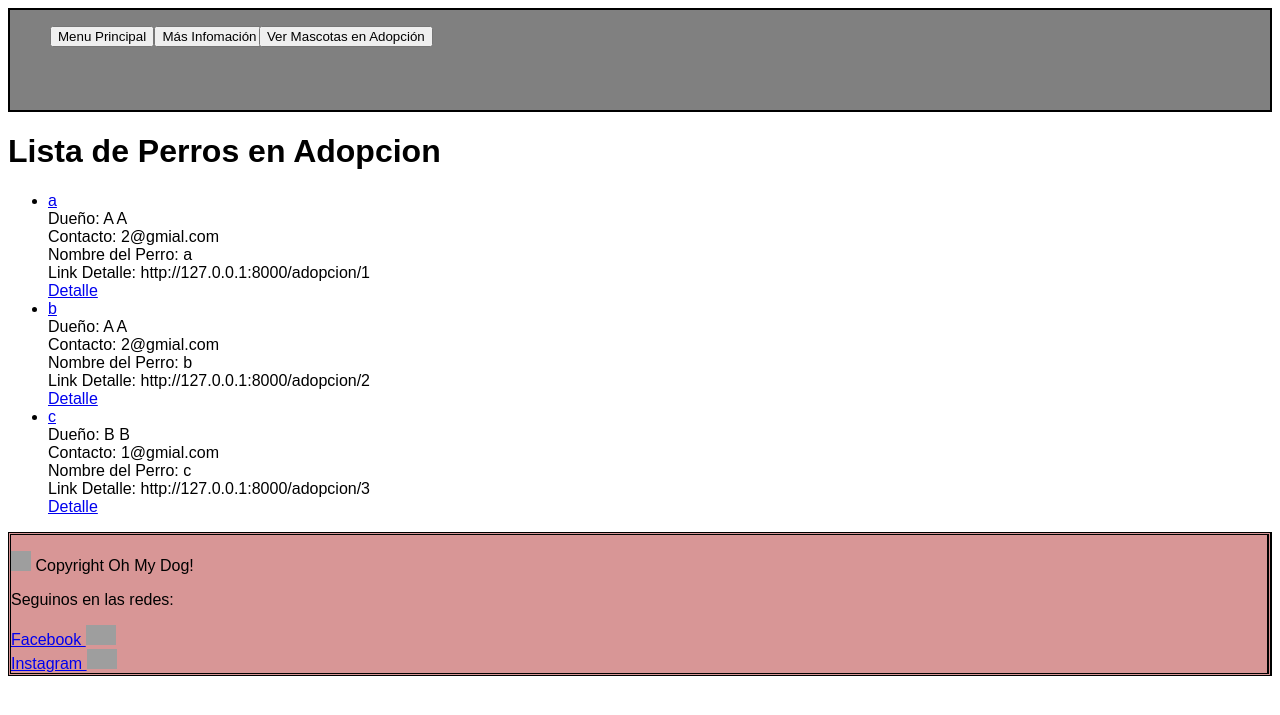
After one commit to dome0luis0valentin/OhMyDog, a Django app: page /adopcion/ in a window 1280 px wide. The commit adds this page. Shown: the top 715 px of the page. Run offline with Django 4.2, Linux system fonts and the light colour scheme; data comes from the database, SQL or seed files in the repository; both versions use the stored data as it was after the commit; grey boxes are pictures that could not be loaded.

Commit message:
Agrego la funcionalidad ver mascotas en adopcion

```diff
--- a/main/models.py
+++ b/main/models.py
@@ -10,12 +10,15 @@ from django.urls import reverse #Used to generate URLs by reversing the URL patt
 
 #Este modelo lo uso para el FormModel
 class Usuario(models.Model):
+    id = models.AutoField(primary_key=True)
     nombre = models.CharField(max_length=50)
     apellido = models.CharField(max_length=50)
     dni = models.IntegerField()
     direccion = models.CharField(max_length=200,)
     correo = models.EmailField( unique=True)
     telefono = models.CharField(max_length=20)
+    mascotas = models.ManyToManyField('Mascota', blank=True)
+    mascotas_adopcion = models.ManyToManyField('Mascota_Adopcion', blank=True)
 
 
     def __str__(self) -> str:
@@ -28,39 +31,65 @@ class Usuario(models.Model):
         return reverse('usuario-detalle', args=[str(self.id)])
 
 class Mascota(models.Model):
-    dueno = models.ForeignKey(Usuario, on_delete = models.PROTECT, default = None )
+    id = models.AutoField(primary_key=True)
+    dueno = models.ForeignKey(Usuario, on_delete = models.PROTECT)
     nombre = models.CharField(max_length= 100)
     color = models.CharField(max_length=50)
     raza = models.CharField(max_length=1000)
     fecha_nac = models.DateField()
-    foto = models.FileField()
+    foto = models.FileField(blank=True)
 
     def __str__(self) -> str:
         return self.nombre
 
 class Mascota_Adopcion(models.Model):
-    dueno = models.ForeignKey(Usuario, on_delete = models.PROTECT, default = None )
+    id = models.AutoField(primary_key=True)
+    dueno = models.ForeignKey(Usuario, on_delete = models.PROTECT)
     nombre = models.CharField(max_length= 100)
     color = models.CharField(max_length=50)
     raza = models.CharField(max_length=1000)
     fecha_nac = models.DateField()
+    ESTADO_ADOPCION = (
+        ('a', 'Adoptado'),
+        ('e', 'Esperando'),
+    )
+
+    estado = models.CharField(max_length=1, choices=ESTADO_ADOPCION, blank=True, default='e', help_text='Estado del perro')
 
     def __str__(self) -> str:
         return self.nombre
 
+    def get_absolute_url(self):
+        """
+        Devuelve la url para acceder a una instancia particular del modelo.
+        """
+        return "http://127.0.0.1:8000/adopcion/"+str(self.id)
+
 class Cliente(models.Model):
+    id = models.AutoField(primary_key=True)
     nombre_usuario =models.CharField(max_length=50)
     password = models.CharField(max_length=10)
 
+    def __str__(self) -> str:
+        return self.nombre_usuario
+
 class Turno(models.Model):
+    id = models.AutoField(primary_key=True)
     fecha= models.DateTimeField()
     asistio = models.BooleanField()
     motivo= models.CharField(max_length=50)
     aceptado= models.BooleanField()
-    turnos= models.ForeignKey('Cliente',on_delete=models.CASCADE)
+    turnos= models.ForeignKey(Cliente,on_delete=models.CASCADE)
+
+    def __str__(self) -> str:
+        return self.fecha
 
 class Campana(models.Model):
+    id = models.AutoField(primary_key=True)
     nombre= models.CharField(max_length=50)
     motivo = models.CharField(max_length=50)
     fecha_fin=models.DateTimeField()
     Total_donado =models.FloatField()
+
+    def __str__(self) -> str:
+        return self.nombre
--- /dev/null
+++ b/main/templates/lista_mascotas_adopcion.html
@@ -0,0 +1,25 @@
+{% extends "base.html" %}
+
+{% block content %}
+    <h1>Lista de Perros en Adopcion</h1>
+
+    {% if object_list %}
+    <ul>
+
+      {% for perro in object_list %}
+      <li>
+        <a href="{{ perro.get_absolute_url }}">{{ perro }}</a>
+        <br> Dueño: {{perro.dueno.apellido}} {{perro.dueno.nombre}}
+        <br> Contacto: {{perro.dueno.correo}}
+        <br> Nombre del Perro: {{perro}}
+        <br> Link Detalle: {{perro.get_absolute_url}}
+        <br>
+        <a href="{{ perro.get_absolute_url }}">Detalle</a>
+      </li>
+      {% endfor %}
+
+    </ul>
+    {% else %}
+      <p>Todavia no hay perros en adopcion, regrese más tarde</p>
+    {% endif %}
+{% endblock %}
--- a/main/urls.py
+++ b/main/urls.py
@@ -14,4 +14,8 @@ urlpatterns = [
     path('lista_mascota/', views.lista_mascota, name="lista_mascota"),
     path('registrar/', views.registro, name="registar"),
     path('detalle_mascota/', views.detalle_mascota, name="ver detalle mascota"),
+
+    path('detalle_mascota_view/<int:id>',views.detalle_mascota, name="detalle_mascota_view"),
+    path('adopcion/<int:pk>', views.AdopcionDetailView.as_view(), name='detalle de mascota'),
+    path('adopcion/', views.AdopcionListView.as_view(), name='adopciones'),
 ]
--- a/main/views.py
+++ b/main/views.py
@@ -1,6 +1,6 @@
 from django.shortcuts import render
 
-from .models import Mascota, Usuario
+from .models import Mascota, Usuario, Mascota_Adopcion
 from .form import UsuarioForm
 
 
@@ -64,3 +64,31 @@ def detalle_mascota(request, pk=None):
         menu_item = ""
     return render(request, "menu_item.html", {"menu_item": menu_item})
     """
+
+
+from django.views import generic
+
+class AdopcionListView(generic.ListView):
+    model = Mascota_Adopcion # Modelo al que le va a consultar los datos
+
+    context_object_name = 'lista_mascotas_adopcion'   # your own name for the list as a template variable
+    queryset = Mascota_Adopcion.objects.all() #Metodo que devuelve las mascotas, se puede poner un filter
+    template_name = 'lista_mascotas_adopcion.html'  # Specify your own template name/location
+
+class AdopcionDetailView(generic.DetailView):
+    model = Mascota_Adopcion
+    template_name = 'detalle_mascota.html'  # Specify your own template name/location
+
+    def adopcion_detail_view(request,pk):
+        try:
+            mascota_adopcion_id=Mascota_Adopcion.objects.get(pk=pk)
+        except Mascota_Adopcion.DoesNotExist:
+            raise Http404("Esta mascota no esta registrada")
+
+        #book_id=get_object_or_404(Book, pk=pk)
+
+        return render(
+            request,
+            'main/detalle_mascota.html',
+            context={'mascota':mascota_adopcion_id,}
+        )
--- a/templates/lista_mascota.html
+++ b/templates/lista_mascota.html
@@ -6,7 +6,7 @@
 
 <div class="row">
     Cantidad de masctos en el sistema {{cantidad}}
-
+{%if lista%}
     {% for item in lista %}
     <p>
         <br>
--- a/templates/partials/_header.html
+++ b/templates/partials/_header.html
@@ -7,7 +7,7 @@
             <form style="display: inline-block; width: 100px;" action="http://127.0.0.1:8000/about/">
                 <input type="submit" value="Más Infomación" />
             </form>
-            <form style="display: inline-block; border: teal; width: 100px;" action="http://127.0.0.1:8000/lista_mascota/";">
+            <form style="display: inline-block; border: teal; width: 100px;" action="http://127.0.0.1:8000/adopcion/">
                 <input type="submit" value="Ver Mascotas en Adopción" />
             </form>
         </ul>
```
Also changed, not shown: main/admin.py (+5 -2 lines), main/templates/base.html (added, +18 -0 lines), main/templates/detalle_mascota.html (added, +13 -0 lines), db.sqlite3, main/migrations/0001_initial.py, thumb-1920-954241_A9xXwBb.png (added).
